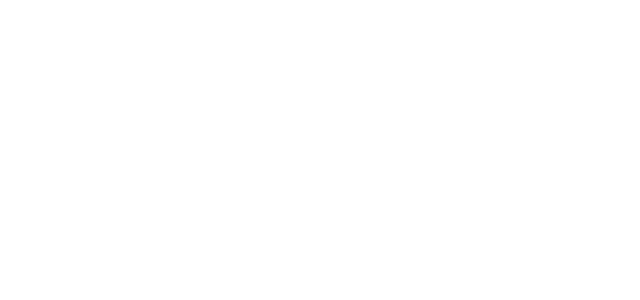
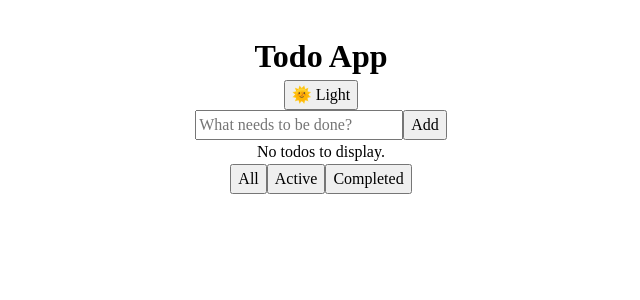
Before and after one commit to ptug81042/lab-10-3--to-do-context-api, a React (Vite) app: page / in a window 1280 px wide. Shown: the top 300 px of the page, without its empty margins (319-959 px from the left). Built offline with nearby package versions, Linux system fonts and the light colour scheme.

Commit message:
feat(app): compose app UI with providers and core components
- Wrapped app in AppProviders for context access
- Structured app with header, main content areas
- Included TodoInput, TodoList, FilterButtons, and ThemeToggleButton components
- File: src/App.tsx

```diff
--- a/src/App.tsx
+++ b/src/App.tsx
@@ -1,11 +1,26 @@
+import React from "react"
+import AppProviders from "./contexts/AppProviders"
+import TodoInput from "./components/TodoInput/TodoInput"
+import TodoList from "./components/TodoList/TodoList"
+import FilterButtons from "./components/FilterButtons/FilterButtons"
+import ThemeToggleButton from "./components/ThemeToggleButton/ThemeToggleButton"
 import './App.css'
 
-function App() {
-
+const App: React.FC = () => {
   return (
-    <>
-
-    </>
+    <AppProviders>
+      <div className="app-container">
+        <header className="app-head">
+          <h1>Todo App</h1>
+          <ThemeToggleButton />
+        </header>
+        <main>
+          <TodoInput />
+          <TodoList />
+          <FilterButtons />
+        </main>
+      </div>
+    </AppProviders>
   )
 }
 
```
